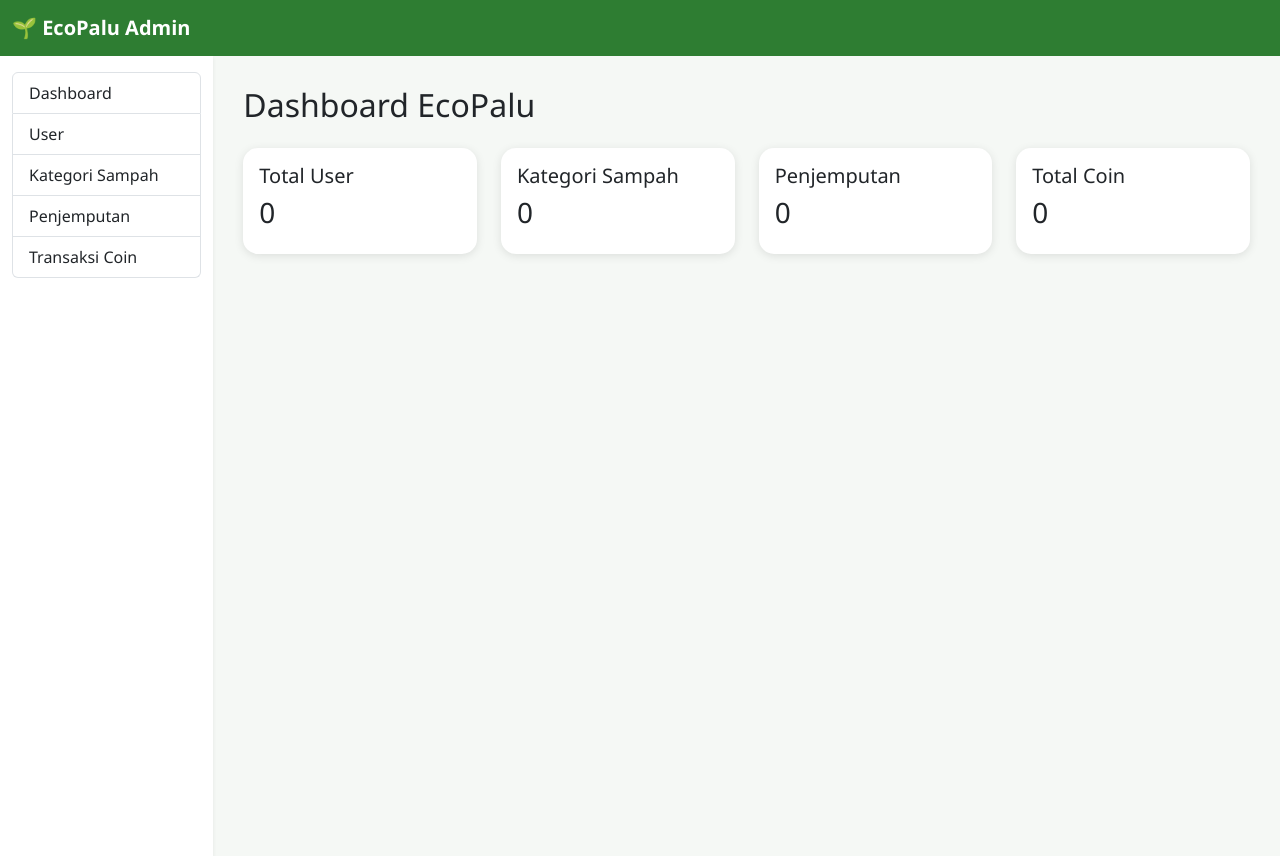
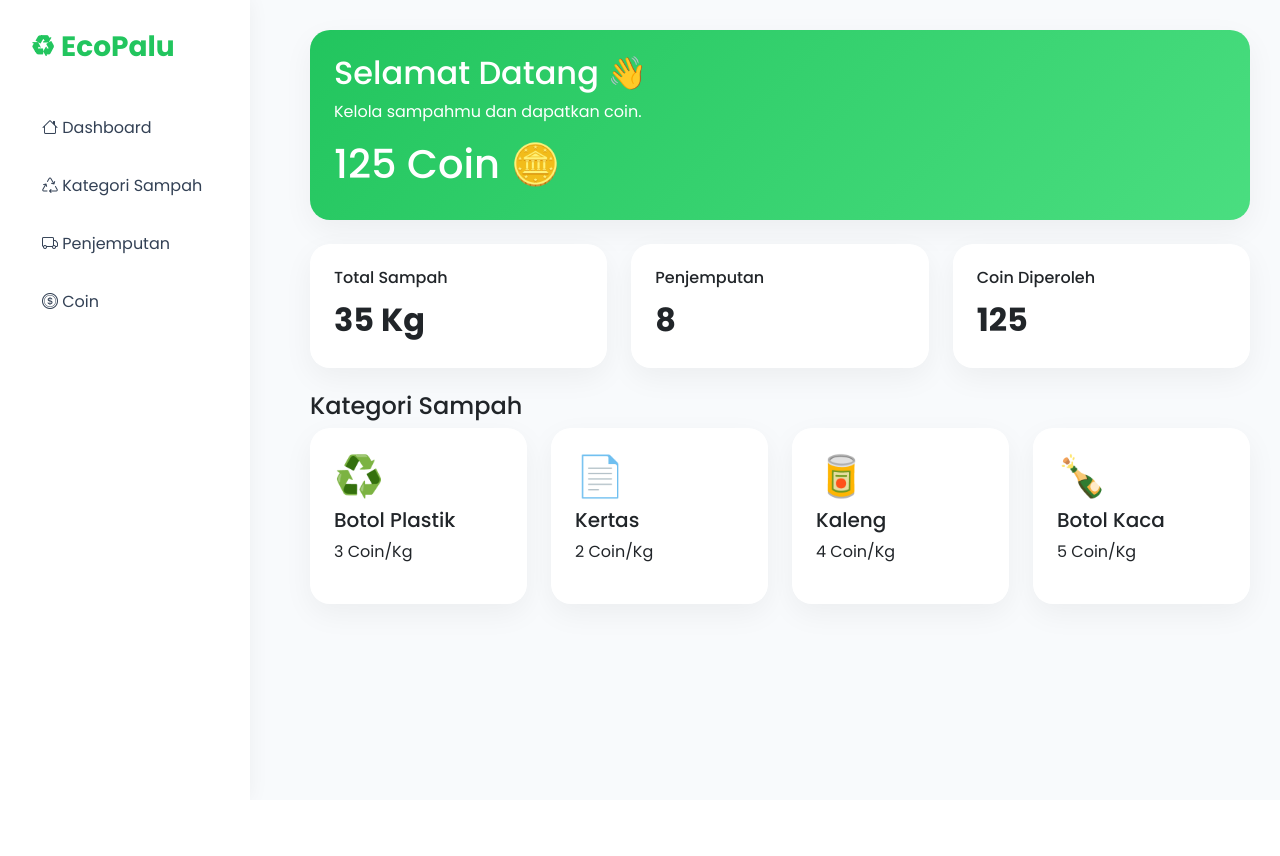
Before and after one commit to ezzbrow/ecopalu, a CodeIgniter 4 app: template app/Views/dashboard/index.php in a window 1280 px wide. After the commit the page ends 783 px from the top, so only its background shows below. Run offline with PHP 8.4 and a stand-in for CodeIgniter, Linux system fonts and the light colour scheme; the template is opened without the code that fills it, so the values that code supplies are empty; some libraries are stand-ins or nearby versions.

Commit message:
bagian frontend

```diff
--- a/app/Views/dashboard/index.php
+++ b/app/Views/dashboard/index.php
@@ -1,36 +1,132 @@
 <?= $this->include('layouts/header') ?>
 <?= $this->include('layouts/sidebar') ?>
 
-<h2 class="mb-4">Dashboard EcoPalu</h2>
+<div class="row">
+
+<div class="col-md-12">
+
+<div class="card card-eco coin-card p-4">
+
+<h2>Selamat Datang 👋</h2>
+
+<p>Kelola sampahmu dan dapatkan coin.</p>
+
+<h1>125 Coin 🪙</h1>
+
+</div>
+
+</div>
+
+</div>
+
+<br>
+
+<div class="row">
+
+<div class="col-md-4">
+
+<div class="card card-eco p-4">
+
+<h6>Total Sampah</h6>
+
+<div class="stat-number">
+35 Kg
+</div>
+
+</div>
+
+</div>
+
+<div class="col-md-4">
+
+<div class="card card-eco p-4">
+
+<h6>Penjemputan</h6>
+
+<div class="stat-number">
+8
+</div>
+
+</div>
+
+</div>
+
+<div class="col-md-4">
+
+<div class="card card-eco p-4">
+
+<h6>Coin Diperoleh</h6>
+
+<div class="stat-number">
+125
+</div>
+
+</div>
+
+</div>
+
+</div>
+
+<br>
+
+<h4>Kategori Sampah</h4>
 
 <div class="row">
 
 <div class="col-md-3">
-        <div class="card card-custom p-3">
-            <h5>Total User</h5>
-            <h3><?= $totalUser ?? 0 ?></h3>
+
+<div class="card card-eco p-4">
+
+<h1>♻️</h1>
+
+<h5>Botol Plastik</h5>
+
+<p>3 Coin/Kg</p>
+
 </div>
+
 </div>
 
 <div class="col-md-3">
-        <div class="card card-custom p-3">
-            <h5>Kategori Sampah</h5>
-            <h3><?= $totalKategori ?? 0 ?></h3>
+
+<div class="card card-eco p-4">
+
+<h1>📄</h1>
+
+<h5>Kertas</h5>
+
+<p>2 Coin/Kg</p>
+
 </div>
+
 </div>
 
 <div class="col-md-3">
-        <div class="card card-custom p-3">
-            <h5>Penjemputan</h5>
-            <h3><?= $totalPenjemputan ?? 0 ?></h3>
+
+<div class="card card-eco p-4">
+
+<h1>🥫</h1>
+
+<h5>Kaleng</h5>
+
+<p>4 Coin/Kg</p>
+
 </div>
+
 </div>
 
 <div class="col-md-3">
-        <div class="card card-custom p-3">
-            <h5>Total Coin</h5>
-            <h3><?= $totalCoin ?? 0 ?></h3>
+
+<div class="card card-eco p-4">
+
+<h1>🍾</h1>
+
+<h5>Botol Kaca</h5>
+
+<p>5 Coin/Kg</p>
+
 </div>
+
 </div>
 
 </div>
--- a/app/Views/layouts/footer.php
+++ b/app/Views/layouts/footer.php
@@ -1,5 +1,3 @@
-</div>
-</div>
 </div>
 
 <script src="https://cdn.jsdelivr.net/npm/bootstrap@5.3.3/dist/js/bootstrap.bundle.min.js"></script>
--- a/app/Views/layouts/header.php
+++ b/app/Views/layouts/header.php
@@ -1,61 +1,20 @@
 <!DOCTYPE html>
-<html lang="id">
+<html>
 <head>
-    <meta charset="UTF-8">
-    <title>EcoPalu</title>
 
-    <link href="https://cdn.jsdelivr.net/npm/bootstrap@5.3.3/dist/css/bootstrap.min.css" rel="stylesheet">
+<title>EcoPalu</title>
 
-    <style>
-        body{
-            background:#f5f8f5;
-            font-family:'Segoe UI',sans-serif;
-        }
+<link href="https://cdn.jsdelivr.net/npm/bootstrap@5.3.3/dist/css/bootstrap.min.css" rel="stylesheet">
 
-        .navbar{
-            background:#2E7D32;
-        }
+<link rel="stylesheet"
+href="https://cdn.jsdelivr.net/npm/bootstrap-icons@1.11.3/font/bootstrap-icons.min.css">
 
-        .navbar-brand{
-            color:white !important;
-            font-weight:bold;
-        }
+<link href="https://fonts.googleapis.com/css2?family=Poppins:wght@300;400;500;600;700&display=swap"
+rel="stylesheet">
 
-        .content{
-            padding:30px;
-        }
+<link rel="stylesheet"
+href="<?= base_url('assets/css/style.css') ?>">
 
-        .card-custom{
-            border:none;
-            border-radius:15px;
-            box-shadow:0 2px 10px rgba(0,0,0,.1);
-        }
+</head>
 
-        .btn-eco{
-            background:#2E7D32;
-            color:white;
-        }
-
-        .btn-eco:hover{
-            background:#256728;
-            color:white;
-        }
-
-        .table thead{
-            background:#2E7D32;
-            color:white;
-        }
-    </style>
-</head>
 <body>
-
-<nav class="navbar navbar-expand-lg">
-    <div class="container-fluid">
-        <span class="navbar-brand">
-            🌱 EcoPalu Admin
-        </span>
-    </div>
-</nav>
-
-<div class="container-fluid">
-<div class="row">
--- a/app/Views/layouts/sidebar.php
+++ b/app/Views/layouts/sidebar.php
@@ -1,33 +1,29 @@
-<div class="col-md-2 bg-white shadow-sm vh-100">
+<div class="sidebar">
 
-    <div class="list-group mt-3">
+    <h3 class="logo">
+        ♻ EcoPalu
+    </h3>
 
-        <a href="<?= base_url('/') ?>"
-           class="list-group-item list-group-item-action">
+    <a href="#">
+        <i class="bi bi-house"></i>
         Dashboard
     </a>
 
-        <a href="<?= base_url('users') ?>"
-           class="list-group-item list-group-item-action">
-            User
-        </a>
-
-        <a href="<?= base_url('kategori-sampah') ?>"
-           class="list-group-item list-group-item-action">
+    <a href="<?= base_url('kategori-sampah') ?>">
+        <i class="bi bi-recycle"></i>
         Kategori Sampah
     </a>
 
-        <a href="<?= base_url('penjemputan') ?>"
-           class="list-group-item list-group-item-action">
+    <a href="<?= base_url('penjemputan') ?>">
+        <i class="bi bi-truck"></i>
         Penjemputan
     </a>
 
-        <a href="<?= base_url('transaksi-coin') ?>"
-           class="list-group-item list-group-item-action">
-            Transaksi Coin
+    <a href="<?= base_url('transaksi-coin') ?>">
+        <i class="bi bi-coin"></i>
+        Coin
     </a>
 
 </div>
-</div>
 
-<div class="col-md-10 content">
+<div class="main-content">
```
Also changed, not shown: public/assets/css/style.css (added). Lines whose indentation alone changed are shown as unchanged.
